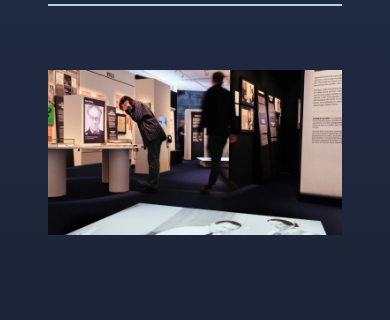
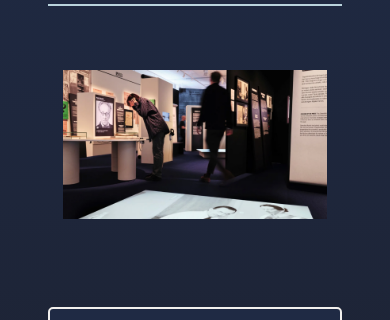
Before and after one commit to minzikimi/fundraiser, a React (Vite) app: page / in a window 390 px wide. Shown: the part 829-1149 px from the top of the page. Built offline with nearby package versions, Linux system fonts and the light colour scheme.

Commit message:
Minor adjustment

```diff
--- a/src/components/FAQ/FAQ.module.css
+++ b/src/components/FAQ/FAQ.module.css
@@ -102,7 +102,7 @@ border: none;
   }
 
   .faqImage {
-    width: 90%;
+    max-width: 90%;
     height: auto;
     margin-bottom: 2rem;
   }
```
